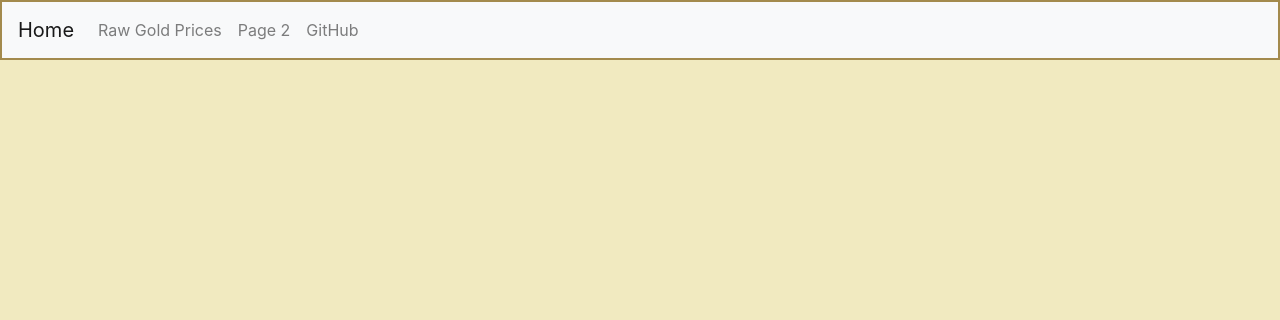
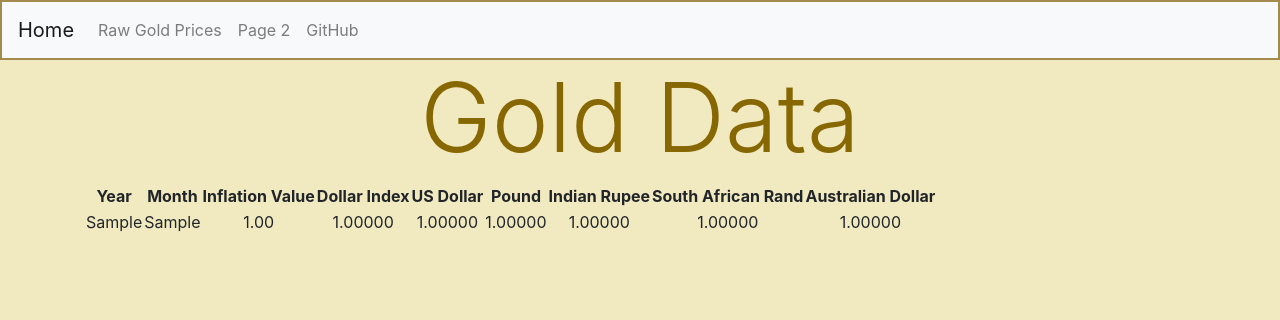
Before and after one commit to cjvilla/Gold-Projections, a Flask app: page /page2 in a window 1280 px wide. Shown: the top 320 px of the page. Run offline with Flask 2, Linux system fonts and the light colour scheme; tables that the repository leaves empty hold one stand-in row (values such as "Sample post"); some libraries are stand-ins or nearby versions.

Commit message:
Update page2.html

```diff
--- a/templates/page2.html
+++ b/templates/page2.html
@@ -38,11 +38,47 @@
 
 <!-- Start of body -->
 
+<body>
 
-<!-- Container for information and images -->
+  <div class="container text-center">
+    <h1 class="display-1">Gold Data</h1>
+    <!-- <div class = "container">
+      <h2>Search for Country / Year</h2>
+      <input type="text" id="myInput" onkeyup="myFunction()" placeholder="Search for Country..">
+      <input type="text" id="myInput2" onkeyup="myFunction2()" placeholder="Search for Year..">
+    </div> -->
+    <div>
+      <table id = "myTable">
+        <thead>
+          <tr>
+            <th>Year</th>
+            <th>Month</th>
+            <th>Inflation Value</th>
+            <th>Dollar Index</th>
+            <th>US Dollar</th>
+            <th>Pound</th>
+            <th>Indian Rupee</th>
+            <th>South African Rand</th>
+            <th>Australian Dollar</th>
 
-
-
+          </tr>
+        </thead>
+        <tbody>
+          {% for row in data %}
+            <tr>
+              <td>{{row[0]}}</td>
+              <td>{{row[1]}}</td>
+              <td>{{row[2]}}</td>
+              <td>{{row[3]}}</td>
+              <td>{{row[4]}}</td>
+              <td>{{row[5]}}</td>
+              <td>{{row[6]}}</td>
+              <td>{{row[7]}}</td>
+              <td>{{row[8]}}</td>
+            </tr>
+          {% endfor %}
+        </tbody>
+      </table>
+    </div>
+</div>
 </body>
-
-</html>
```
